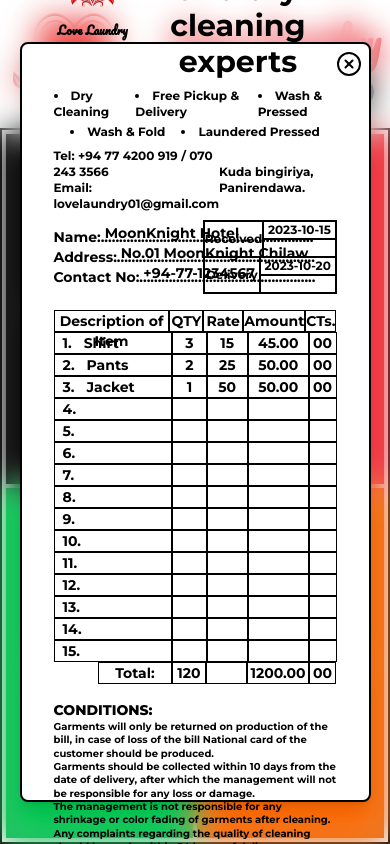
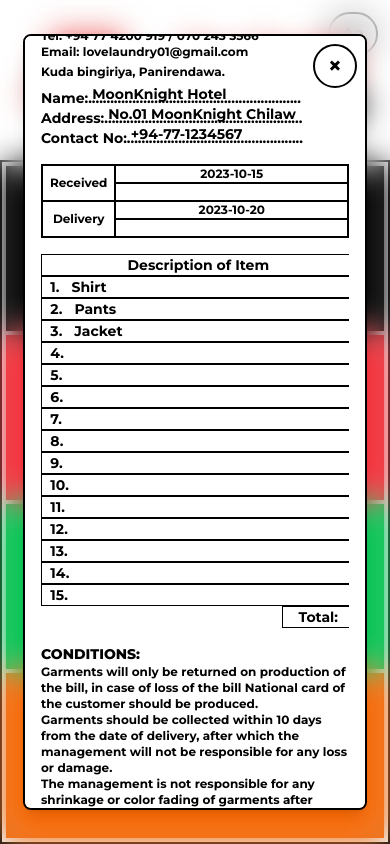
Before and after one commit to LoveLaundry/guest-billing-tool, a React (Vite) app: page / in a window 390 px wide. Both pictures are taken after a click on the element "Bill Book". Built offline with nearby package versions, Linux system fonts and the light colour scheme.

Commit message:
feat: comfort text mode and mobile responsive pass

```diff
--- a/src/components/Header.tsx
+++ b/src/components/Header.tsx
@@ -1,13 +1,46 @@
+import { useEffect, useState } from "react";
 import Logo from "./ui/Logo";
 
 const Header=()=>{
+    const [comfort, setComfort] = useState(() => {
+        try {
+            return localStorage.getItem('gb-comfort') === 'on';
+        } catch {
+            return false;
+        }
+    });
+
+    useEffect(() => {
+        const root = document.getElementById('root');
+        if (root) {
+            (root.style as any).zoom = comfort ? '1.3' : '';
+        }
+        try {
+            localStorage.setItem('gb-comfort', comfort ? 'on' : 'off');
+        } catch {
+            /* storage unavailable — comfort still applies for this visit */
+        }
+    }, [comfort]);
+
     return(
-        <div className="w-full h-32 flex justify-center items-center gap-8">
+        <div className="w-full min-h-32 py-4 flex justify-center items-center gap-4 sm:gap-8 relative px-4">
             <Logo/>
-            <div className="flex flex-col justify-center items-center gap-4">
-                <div className="text-4xl text-red-600 font-bold font-pacifico">Love Laundry</div>
-                <div className="text-sm font-medium border py-1 px-3 rounded-2xl bg-black text-white">Guest Laundry Accounts</div>
+            <div className="flex flex-col justify-center items-center gap-4 min-w-0">
+                <div className="text-3xl sm:text-4xl text-red-600 font-bold font-pacifico text-center">Love Laundry</div>
+                <div className="text-sm font-medium border py-1 px-3 rounded-2xl bg-black text-white text-center">Guest Laundry Accounts</div>
             </div>
+            <button
+                type="button"
+                onClick={() => setComfort(v => !v)}
+                aria-pressed={comfort}
+                aria-label={comfort ? 'Comfort text size on — tap for normal size' : 'Comfort text size off — tap for largest text'}
+                title={comfort ? 'Comfort text: on' : 'Comfort text: off'}
+                className={`absolute right-3 top-3 min-w-11 min-h-11 px-3 rounded-full border-2 font-bold cursor-pointer transition-colors ${
+                    comfort ? 'bg-black text-white border-black' : 'bg-white text-black border-black hover:bg-black hover:text-white'
+                }`}
+            >
+                Aa
+            </button>
         </div>
     )
 }
--- a/src/components/bill/BillFooter.tsx
+++ b/src/components/bill/BillFooter.tsx
@@ -7,7 +7,7 @@ const BillFooter=()=>{
             <div>
                 {
                     conditions.map((condition, index) => (
-                        <div key={index} className="text-[10px]">{condition}</div>
+                        <div key={index} className="text-xs">{condition}</div>
                     ))
                 }
             </div>
--- a/src/components/bill/BillHeader.tsx
+++ b/src/components/bill/BillHeader.tsx
@@ -4,11 +4,11 @@ const BillHeader=()=>{
     return(
         <div className="w-full h-fit flex flex-col gap-2 justify-center items-center text-2xl font-bold">
             <div className="w-full h-fit flex items-center gap-2">
-                <div className="flex flex-col justify-between items-center">
-                    <img src="/icon.png" alt="Logo" className="h-20 w-28" />
+                <div className="flex flex-col justify-between items-center shrink-0">
+                    <img src="/icon.png" alt="Logo" className="h-14 w-20 sm:h-20 sm:w-28" />
                     <div className="text-center text-xs font-pacifico">Love Laundry</div>
                 </div>
-                <div className="text-center w-full text-3xl">Love Laundry <br></br> and dry cleaning experts</div>
+                <div className="text-center w-full text-xl sm:text-3xl">Love Laundry <br></br> and dry cleaning experts</div>
             </div>
             <ul className="list-disc list-inside pl-0 w-full h-fit flex flex-wrap justify-center items-center gap-1 text-xs">
                 <div className="w-full h-fit flex justify-between items-center gap-4">
@@ -21,7 +21,7 @@ const BillHeader=()=>{
                     <li>Laundered Pressed</li>
                 </div>
             </ul>
-            <div className="w-full h-fit flex justify-between items-center text-xs">
+            <div className="w-full h-fit flex flex-wrap justify-between items-center text-xs gap-x-4 gap-y-1">
                 <div>
                     <div>
                         Tel: +94 77 4200 919 / 070 243 3566
--- a/src/components/bill/BillHeaderForm.tsx
+++ b/src/components/bill/BillHeaderForm.tsx
@@ -2,7 +2,7 @@ import { sampleBillInfo } from "../../data/constants";
 
 const BillHeaderForm = () => {
     return (
-        <div className="w-full flex gap-10 items-center justify-between">
+        <div className="w-full flex flex-col sm:flex-row gap-4 sm:gap-10 items-stretch sm:items-center justify-between">
             <div className="text-sm w-full">
                 <div className="flex w-full">
                     <span className="relative">Name:</span>
@@ -27,7 +27,7 @@ const BillHeaderForm = () => {
                 </div>
             </div>
 
-            <div className="w-80 h-full text-xs">
+            <div className="w-full sm:w-80 h-full text-xs">
                 <div className="border h-full grid grid-rows-2">
                     <div className="flex w-full">
                         <div className="w-24 border flex items-center justify-center">
--- a/src/components/bill/BillItemsTable.tsx
+++ b/src/components/bill/BillItemsTable.tsx
@@ -2,7 +2,8 @@ import { sampleBillInfo } from "../../data/constants";
 
 const BillItemsTable=()=>{
     return(
-        <div className="text-sm w-full h-full">
+        <div className="w-full overflow-x-auto">
+        <div className="text-sm min-w-[540px] w-full h-full">
             <div className="flex flex-row items-center justify-center w-full">
                 <div className="border w-full text-center h-[22px]">Description of Item</div>
                 <div className="border w-20 text-center h-[22px]">QTY</div>
@@ -25,6 +26,7 @@ const BillItemsTable=()=>{
             <div>
                 <TotalRow totalQTY={120} totalAmount={1200} totalCents={0} />
             </div>
+        </div>
         </div>
     )
 }
--- a/src/components/ui/PopupBox.tsx
+++ b/src/components/ui/PopupBox.tsx
@@ -1,12 +1,9 @@
 const PopupBox=({children, onClose}:{children: React.ReactNode; onClose: () => void})=>{
     return(
-        <div className="w-full h-full flex justify-center items-center bg-opacity-30 backdrop-blur-lg absolute top-0 left-0 animate-slideIn">
-            <div className="w-[90%] h-[90%] max-w-xl max-h-md p-8 flex flex-col justify-center items-center border-2 border-black bg-white rounded-lg shadow-lg backdrop-blur-lg relative">
-                <div onClick={onClose} className="absolute flex items-center top-2 right-2 text-2xl font-bold cursor-pointer border-2 border-black rounded-full w-6 h-6 hover:bg-black hover:text-white transition-colors duration-300">
-                    <div className="relative">
-                        <div className="absolute w-[2px] h-3 left-[9px] bottom-[-6px] rotate-45 bg-black rounded-sm"></div>
-                        <div className="absolute w-[2px] h-3 left-[9px] bottom-[-6px] -rotate-45 bg-black rounded-sm"></div>
-                    </div>
+        <div className="w-full h-full flex justify-center items-center bg-opacity-30 backdrop-blur-lg absolute top-0 left-0 animate-slideIn p-3">
+            <div className="w-[94%] max-w-xl max-h-[92dvh] overflow-y-auto p-4 sm:p-8 flex flex-col justify-center items-center border-2 border-black bg-white rounded-lg shadow-lg backdrop-blur-lg relative">
+                <div onClick={onClose} role="button" aria-label="Close" tabIndex={0} onKeyDown={(e) => { if (e.key === 'Enter' || e.key === ' ') onClose(); }} className="absolute flex items-center justify-center top-2 right-2 cursor-pointer border-2 border-black rounded-full w-11 h-11 hover:bg-black hover:text-white transition-colors duration-300 shrink-0">
+                    <span aria-hidden className="text-2xl leading-none font-bold">×</span>
                 </div>
                 {children}
             </div>
--- a/src/pages/Dashboard.tsx
+++ b/src/pages/Dashboard.tsx
@@ -17,22 +17,22 @@ const Dashboard = () => {
 
   return (
     <div className="w-full h-full border-2 p-1 flex gap-1 flex-col flex-grow justify-center items-center">
-        <div className="w-full flex flex-1 gap-1">
-            <div onClick={()=>handleTabClick('billBook')} onPointerEnter={()=>handleHover("billBook")} onPointerLeave={()=>handleHover(null)} className="overflow-hidden relative bg-black cursor-pointer w-full flex-1 flex justify-center items-center text-white text-2xl font-bold">
+        <div className="w-full flex flex-1 gap-1 flex-col min-[560px]:flex-row">
+            <div onClick={()=>handleTabClick('billBook')} onPointerEnter={()=>handleHover("billBook")} onPointerLeave={()=>handleHover(null)} className="overflow-hidden relative bg-black cursor-pointer w-full flex-1 min-h-28 flex justify-center items-center text-white text-xl sm:text-2xl font-bold">
               {hoveredTab === "billBook" ? null : "Bill Book"}
               {hoveredTab === "billBook" && <HoverTabItem tab={hoveredTab}/>}
             </div>
-            <div onClick={()=>handleTabClick('addBill')} onPointerEnter={()=>handleHover("addBill")} onPointerLeave={()=>handleHover(null)} className="overflow-hidden relative bg-red-500 cursor-pointer w-full flex-1 flex justify-center items-center text-white text-2xl font-bold">
+            <div onClick={()=>handleTabClick('addBill')} onPointerEnter={()=>handleHover("addBill")} onPointerLeave={()=>handleHover(null)} className="overflow-hidden relative bg-red-500 cursor-pointer w-full flex-1 min-h-28 flex justify-center items-center text-white text-xl sm:text-2xl font-bold">
               {hoveredTab === "addBill" ? null : "Add Bill"}
               {hoveredTab === "addBill" && <HoverTabItem tab={hoveredTab}/>}
             </div>
         </div>
-        <div className="w-full flex flex-1 gap-1">
-            <div onClick={()=>handleTabClick('analytics')} onPointerEnter={()=>handleHover("analytics")} onPointerLeave={()=>handleHover(null)} className="overflow-hidden relative bg-green-500 cursor-pointer w-full flex-1 flex justify-center items-center text-white text-2xl font-bold">
+        <div className="w-full flex flex-1 gap-1 flex-col min-[560px]:flex-row">
+            <div onClick={()=>handleTabClick('analytics')} onPointerEnter={()=>handleHover("analytics")} onPointerLeave={()=>handleHover(null)} className="overflow-hidden relative bg-green-500 cursor-pointer w-full flex-1 min-h-28 flex justify-center items-center text-white text-xl sm:text-2xl font-bold">
               {hoveredTab === "analytics" ? null : "Analytics"}
               {hoveredTab === "analytics" && <HoverTabItem tab={hoveredTab}/>}
             </div>
-            <div onClick={()=>handleTabClick('quotation')} onPointerEnter={()=>handleHover("quotation")} onPointerLeave={()=>handleHover(null)} className="overflow-hidden relative bg-orange-500 cursor-pointer w-full flex-1 flex justify-center items-center text-white text-2xl font-bold">
+            <div onClick={()=>handleTabClick('quotation')} onPointerEnter={()=>handleHover("quotation")} onPointerLeave={()=>handleHover(null)} className="overflow-hidden relative bg-orange-500 cursor-pointer w-full flex-1 min-h-28 flex justify-center items-center text-white text-xl sm:text-2xl font-bold">
               {hoveredTab === "quotation" ? null : "Quotation"}
               {hoveredTab === "quotation" && <HoverTabItem tab={hoveredTab}/>}
             </div>
```
